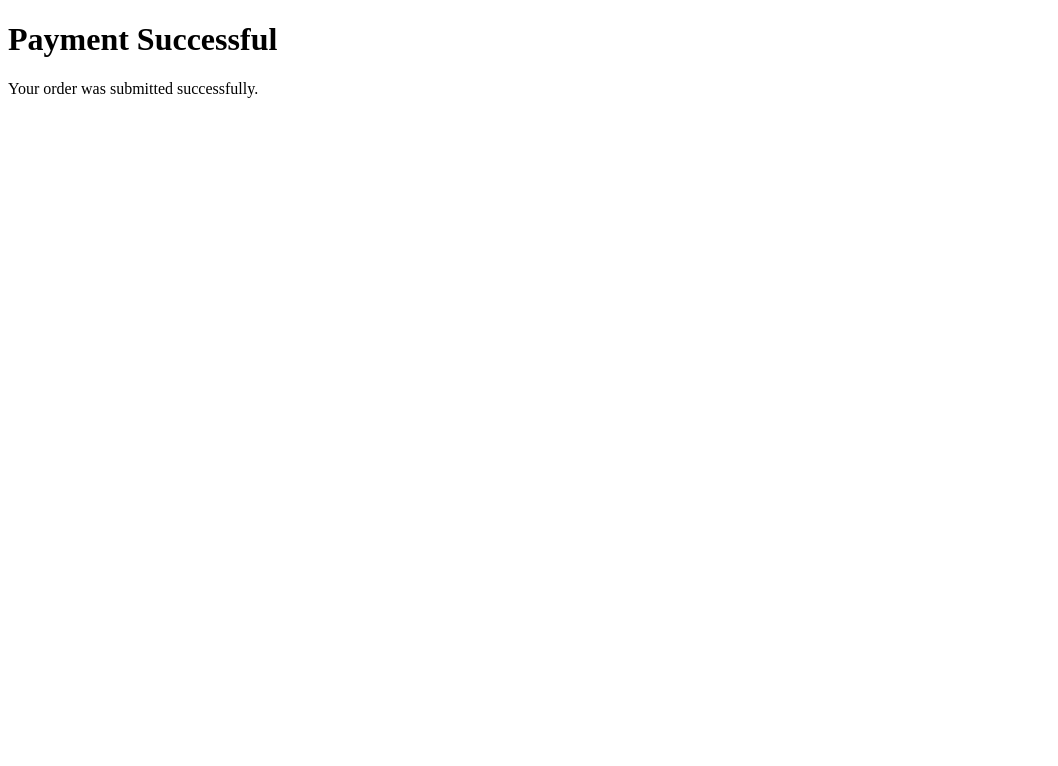
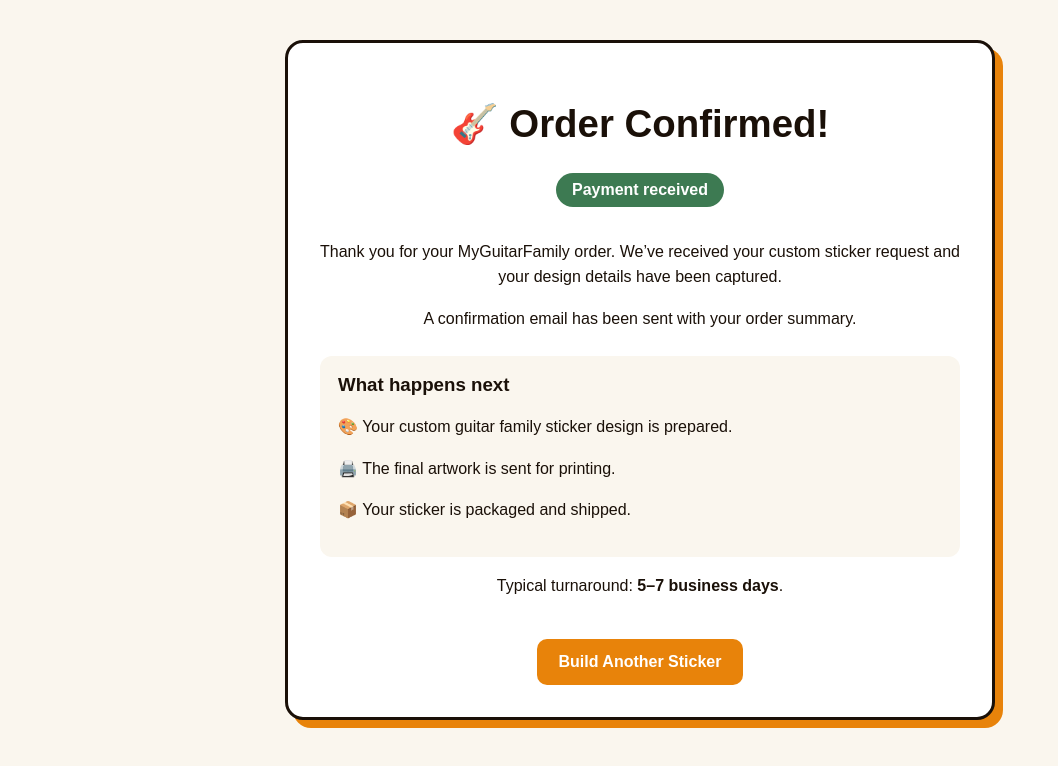
Before and after one commit to DaveyD-Star/myguitarfamily, a website: page Success.html in a window 1280 px wide. Shown: the whole page, without its empty margins (0-1058 px from the left). Drawn offline with Linux system fonts and the light colour scheme.

Commit message:
Update Success.html

```diff
--- a/Success.html
+++ b/Success.html
@@ -3,10 +3,98 @@
 <head>
   <meta charset="UTF-8" />
   <meta name="viewport" content="width=device-width, initial-scale=1.0" />
-  <title>Order Successful</title>
+  <title>Order Confirmed | MyGuitarFamily</title>
+  <style>
+    body {
+      margin: 0;
+      font-family: Arial, sans-serif;
+      background: #faf6ee;
+      color: #1a1008;
+      text-align: center;
+      padding: 40px 20px;
+    }
+
+    .card {
+      max-width: 640px;
+      margin: 0 auto;
+      background: #fff;
+      border: 3px solid #1a1008;
+      border-radius: 18px;
+      padding: 32px;
+      box-shadow: 8px 8px 0 #e8830a;
+    }
+
+    h1 {
+      font-size: 2.4rem;
+      margin-bottom: 10px;
+    }
+
+    p {
+      font-size: 1rem;
+      line-height: 1.6;
+    }
+
+    .status {
+      display: inline-block;
+      background: #3d7a52;
+      color: white;
+      padding: 8px 16px;
+      border-radius: 999px;
+      font-weight: bold;
+      margin: 16px 0;
+    }
+
+    .next {
+      text-align: left;
+      background: #faf6ee;
+      border-radius: 12px;
+      padding: 18px;
+      margin-top: 24px;
+    }
+
+    .next h3 {
+      margin-top: 0;
+    }
+
+    .button {
+      display: inline-block;
+      margin-top: 24px;
+      background: #e8830a;
+      color: white;
+      text-decoration: none;
+      padding: 14px 22px;
+      border-radius: 10px;
+      font-weight: bold;
+    }
+  </style>
 </head>
 <body>
-  <h1>Payment Successful</h1>
-  <p>Your order was submitted successfully.</p>
+  <div class="card">
+    <h1>🎸 Order Confirmed!</h1>
+
+    <div class="status">Payment received</div>
+
+    <p>
+      Thank you for your MyGuitarFamily order. We’ve received your custom sticker request
+      and your design details have been captured.
+    </p>
+
+    <p>
+      A confirmation email has been sent with your order summary.
+    </p>
+
+    <div class="next">
+      <h3>What happens next</h3>
+      <p>🎨 Your custom guitar family sticker design is prepared.</p>
+      <p>🖨️ The final artwork is sent for printing.</p>
+      <p>📦 Your sticker is packaged and shipped.</p>
+    </div>
+
+    <p>
+      Typical turnaround: <strong>5–7 business days</strong>.
+    </p>
+
+    <a class="button" href="/">Build Another Sticker</a>
+  </div>
 </body>
 </html>
```
